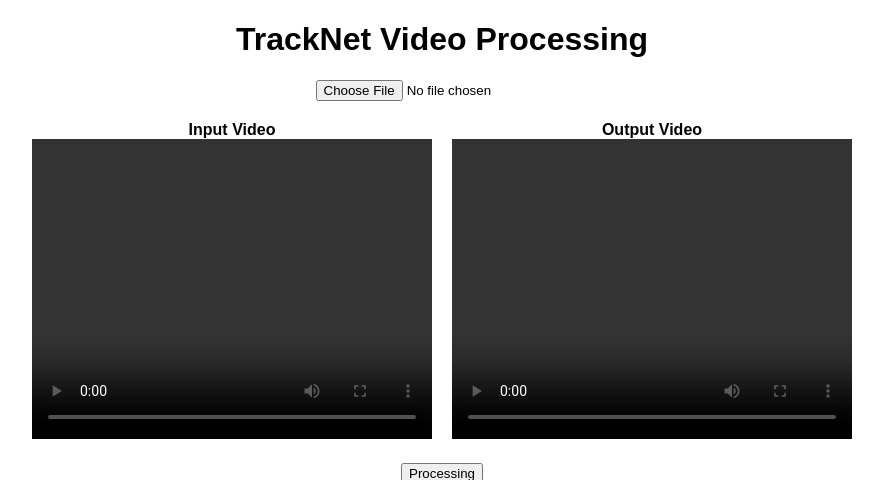
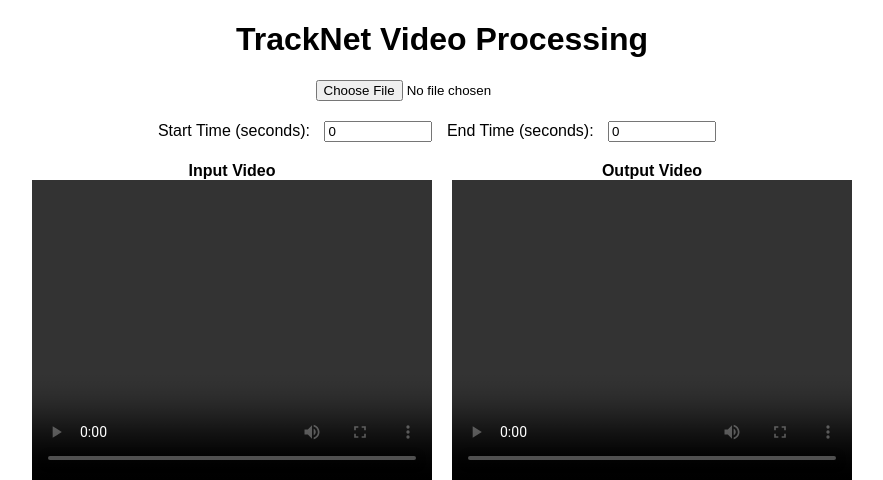
Before and after one commit to QuangHoangNguci/TrackNet_project, a Flask app: page / in a window 1280 px wide. Shown: the top 480 px of the page, without its empty margins (198-1081 px from the left). Run offline with Flask 3, Linux system fonts and the light colour scheme; parts of the project's set-up code (start-up, migrations or seed data) failed here and were passed over.

Commit message:
add cut time

```diff
--- a/app.py
+++ b/app.py
@@ -10,24 +10,22 @@ from video_processor import process_video_with_tracknet
 
 app = Flask(__name__)
 
-# Global variables to store video frames
 input_frames = []
 fps = 0
+video_duration = 0
 
 # Directory to save processed videos
 OUTPUT_DIR = "/Users/QuangHoang/PycharmProjects/pythonProject/TrackNet_project/video_output"
 if not os.path.exists(OUTPUT_DIR):
     os.makedirs(OUTPUT_DIR)
 
-
 @app.route('/')
 def index():
     return render_template('index.html')
 
-
 @app.route('/upload', methods=['POST'])
 def upload_video():
-    global input_frames, fps
+    global input_frames, fps, video_duration
     video_file = request.files['video']
     video_bytes = video_file.read()
 
@@ -43,6 +41,9 @@ def upload_video():
         return jsonify({'error': 'Could not open video file'}), 400
 
     fps = int(cap.get(cv2.CAP_PROP_FPS))
+    total_frames = int(cap.get(cv2.CAP_PROP_FRAME_COUNT))
+    video_duration = total_frames / fps
+
     frames = []
     while cap.isOpened():
         ret, frame = cap.read()
@@ -65,8 +66,10 @@ def upload_video():
     # Clean up temporary file
     os.remove(temp_path)
 
-    return jsonify({'video': video_b64})
-
+    return jsonify({
+        'video': video_b64,
+        'duration': video_duration
+    })
 
 @app.route('/process', methods=['POST'])
 def process():
@@ -74,16 +77,32 @@ def process():
     if not input_frames:
         return jsonify({'error': 'No video uploaded'}), 400
 
-    # Process the video using TrackNet
-    processed_frames = process_video_with_tracknet(input_frames)
+    # Get start and end times from request
+    data = request.get_json()
+    start_time = data.get('startTime', 0)
+    end_time = data.get('endTime', video_duration)
 
-    # Convert processed frames to video using imageio with H.264 codec
+    # Convert times to frame indices
+    start_frame = int(start_time * fps)
+    end_frame = int(end_time * fps)
+
+    # Ensure valid frame range
+    start_frame = max(0, min(start_frame, len(input_frames)))
+    end_frame = max(start_frame, min(end_frame, len(input_frames)))
+
+    # Cut the video frames
+    cut_frames = input_frames[start_frame:end_frame]
+
+    # Process the cut video using TrackNet
+    processed_frames = process_video_with_tracknet(cut_frames)
+
+    # Convert processed frames to video
     with tempfile.NamedTemporaryFile(delete=False, suffix='.mp4') as temp_file:
         temp_path = temp_file.name
         # Use imageio to write video with H.264 codec
         writer = imageio.get_writer(temp_path, fps=fps, codec='libx264', macro_block_size=1)
         for frame in processed_frames:
-            # Convert BGR (OpenCV) to RGB (imageio expects RGB)
+            # Convert BGR (OpenCV) to RGB
             frame_rgb = cv2.cvtColor(frame, cv2.COLOR_BGR2RGB)
             writer.append_data(frame_rgb)
         writer.close()
@@ -103,6 +122,5 @@ def process():
 
     return jsonify({'video': video_b64})
 
-
 if __name__ == "__main__":
     app.run(debug=True)
--- a/templates/index.html
+++ b/templates/index.html
@@ -7,12 +7,18 @@
         .video-container { display: flex; justify-content: center; gap: 20px; margin: 20px; }
         video { width: 400px; height: 300px; }
         .label { font-weight: bold; }
+        .time-inputs { margin: 20px; }
+        .time-inputs input { width: 100px; margin: 0 10px; }
     </style>
 </head>
 <body>
     <h1>TrackNet Video Processing</h1>
     <div>
         <input type="file" id="videoInput" accept="video/*">
+    </div>
+    <div class="time-inputs">
+        <label>Start Time (seconds): <input type="number" id="startTime" min="0" step="0.1" value="0"></label>
+        <label>End Time (seconds): <input type="number" id="endTime" min="0" step="0.1" value="0"></label>
     </div>
     <div class="video-container">
         <div>
@@ -37,11 +43,27 @@
             });
             const result = await response.json();
             document.getElementById('inputVideo').src = 'data:video/mp4;base64,' + result.video;
+
+            // Set default end time to video duration when video is loaded
+            const video = document.getElementById('inputVideo');
+            video.onloadedmetadata = function() {
+                document.getElementById('endTime').value = video.duration.toFixed(1);
+            };
         });
 
         async function processVideo() {
+            const startTime = document.getElementById('startTime').value;
+            const endTime = document.getElementById('endTime').value;
+
             const response = await fetch('/process', {
-                method: 'POST'
+                method: 'POST',
+                headers: {
+                    'Content-Type': 'application/json',
+                },
+                body: JSON.stringify({
+                    startTime: parseFloat(startTime),
+                    endTime: parseFloat(endTime)
+                })
             });
             const result = await response.json();
             if (result.error) {
```
Also changed, not shown: 1 other file.
